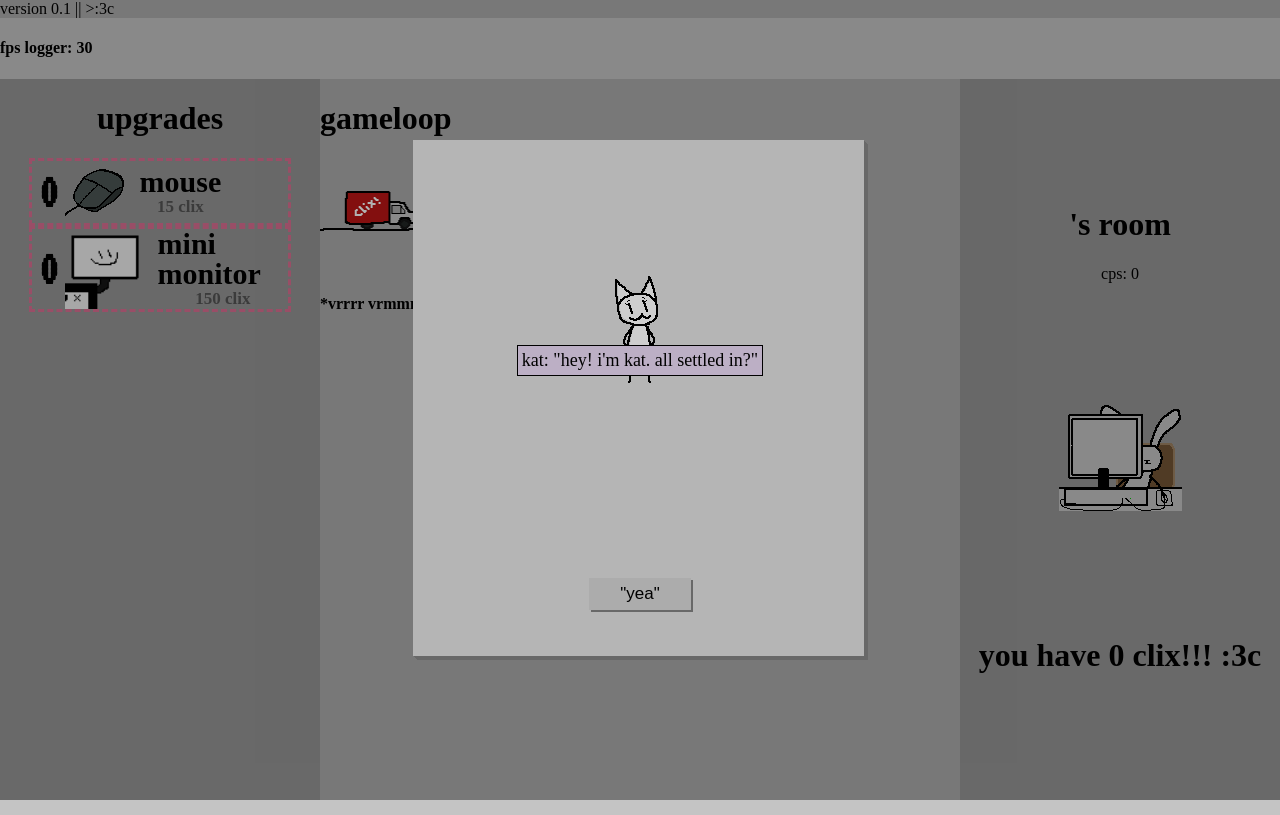
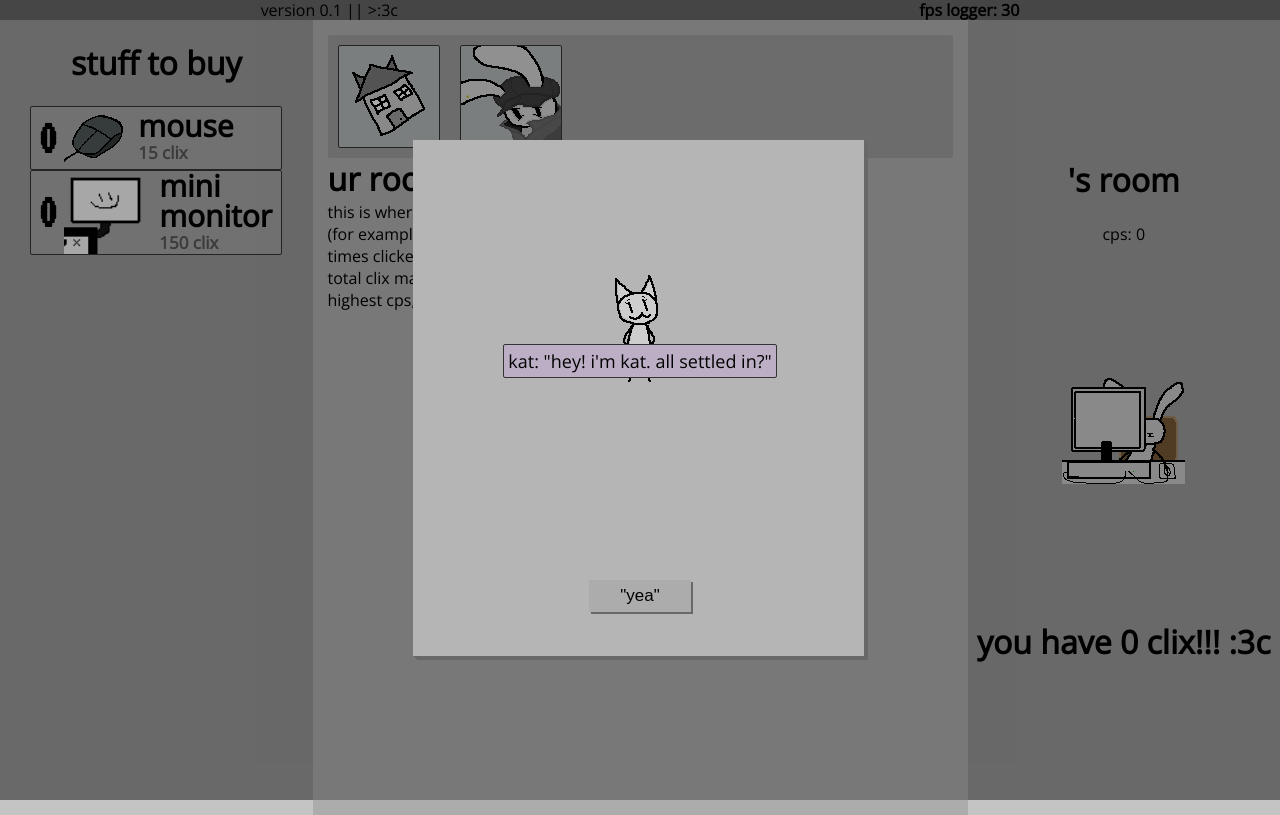
Before and after one commit to justdavidthatsit/clickerton, a plain HTML site: page index.html in a window 1280 px wide. Drawn offline with nearby package versions, Linux system fonts and the light colour scheme.

Commit message:
yeaaaaa close to alpha
woo

```diff
--- a/index.html
+++ b/index.html
@@ -26,16 +26,14 @@
   <link rel="preconnect" href="https://fonts.googleapis.com">
   <link rel="preconnect" href="https://fonts.gstatic.com" crossorigin>
   <link href="https://fonts.googleapis.com/css2?family=VT323&display=swap" rel="stylesheet">
+  <link href="https://fonts.googleapis.com/css2?family=Open+Sans&family=VT323&display=swap" rel="stylesheet">
 </head>
 
 <body>
 
   <div id="bread">
-
-    <div id="lettuceakathenavbar">
+    <div id="lettuce">
       version 0.1 || >:3c
-    </div>
-    <div>
       <h4>fps logger: <span id="fpstrack">0</span></h4>
     </div>
 
@@ -55,7 +53,7 @@
 
       <div id="upgrades">
 
-        <h1>upgrades</h1>
+        <h1>stuff to buy</h1>
 
         <div class="upgradebox" onclick="window.buy('mice')">
           <h2><span id="miceD">0</span></h2>
@@ -77,9 +75,18 @@
       </div>
 
       <div id="gameloop">
-        <h1>gameloop</h1>
-        <img src="img/clkrtnDELIVERYmeh.gif" class="notdraggable" draggable="false">
-        <h4>*vrrrr vrmmmm skrrr nrrrrrrrmmm verrmrmmmmmm SKRRRRRRR vrrrr*</h4>
+        <div id="navigationbar">
+          <img src="img/apartments.png" class="notdraggable menuoption" draggable="false" onclick="window.goto('room', 'jak')">
+          <img src="img/fella.png" class="notdraggable menuoption" draggable="false" onclick="window.goto('jak', 'room')">
+        </div>
+        <div id="room" class="LOCroom urhere">
+          <h1>ur room</h1>
+          <p4>this is where im gonna put all the stats in the game<br>(for example,<br>times clicked<br>total clix made<br>highest cps, etc)</p4>
+        </div>
+        <div id="jak" class="LOCjak urnothere">
+          <h1>your sketchy friend, jak</h1>
+          <p4>here you'll be able to buy mods that upgrade your stuff (idk stuff like bulletproof mice, monitor enhancers, etc)</p4>
+        </div>
       </div>
 
       <div id="clicker">
--- a/internalorgans.js
+++ b/internalorgans.js
@@ -134,6 +134,18 @@ function abbreviateNumber(value) {
   };
 };
 
+function goto(here, notthere){
+  //in the situation you need to add multiple "notthere"s, maybe find a way to add all the places ur not at in the variables area
+  var whereugoin
+  var whereufrom
+  whereugoin=here;
+  whereufrom=notthere;
+  document.getElementById(whereugoin).classList.add('urhere');
+  document.getElementById(whereugoin).classList.remove('urnothere');
+  document.getElementById(whereufrom).classList.remove('urhere');
+  document.getElementById(whereufrom).classList.add('urnothere');
+};
+
 console.log(localStorage);
 
 // THE SAVE BOX!!!!!!!!!!!!!!!!!!!!!!
--- a/style.css
+++ b/style.css
@@ -1,3 +1,7 @@
+:root {
+  --menubuttons: #b0b5b6;
+}
+
 html,
 body {
   display: flex;
@@ -8,6 +12,7 @@ body {
   flex-direction: column;
   margin: 0;
   padding: 0;
+  font-family: "Open Sans", sans-serif;
 }
 
 notdraggable {
@@ -24,8 +29,13 @@ notdraggable {
   height: 100%;
 }
 
-#lettuceakathenavbar {
-  background-color: #acacac;
+#lettuce {
+  display: flex;
+  height: 20px;
+  background-color: #646464;
+  justify-content: space-around;
+  flex-direction: row;
+  align-items: center;
 }
 
 #themeatalsoknownasthegame {
@@ -52,6 +62,7 @@ notdraggable {
   height: 100%;
   width: 50%;
   background-color: #acacac;
+  padding: 15px 15px 0px 15px;
 }
 
 #clicker {
@@ -141,8 +152,9 @@ notdraggable {
 .textbox {
   background-color: #bcafc5;
   border-style: solid;
+  border-radius: 2px;
   border-width: 1px;
-  border-color: rgb(0, 0, 0);
+  border-color: #333333;
   transform: translatey(-50px);
   font-size: 18px;
   text-align: center;
@@ -151,19 +163,21 @@ notdraggable {
 .upgradebox {
   display: flex;
   width: 80%;
-  border-style: dashed;
-  border-color: palevioletred;
-  border-width: 3px;
+  background-color: #a1a1a1;
+  transition: all 0.2s;
+  border-style: solid;
+  border-radius: 2px;
+  border-width: 1px;
+  border-color: #333333;
   align-items: center;
   user-select: none;
 }
 .upgradebox:hover {
-  border-color: palevioletred;
-  border-style: solid;
+  transform: translateX(5px);
+  background-color: #c1c6c7;
 }
 .upgradebox:active {
-  border-style: double;
-  border-color: rgb(95, 255, 47);
+  transform: translateX(1px);
 }
 .upgradebox img {
   height: 100%;
@@ -181,7 +195,7 @@ notdraggable {
   display: flex;
   flex-direction: column;
   justify-content: space-around;
-  align-items: center;
+  align-items: flex-start;
   margin-left: 5%;
   margin-right: auto;
 }
@@ -194,3 +208,44 @@ notdraggable {
   margin: 0;
   font-size: 17px;
 }
+/* THE MENU ICONS */
+#navigationbar {
+  display: flex;
+  border-radius: 2px;
+  width: 100%;
+  background-color: #9b9b9b;
+}
+.menuoption {
+  margin: 10px;
+  background-color: var(--menubuttons);
+  border-radius: 2px;
+  transition: all 0.1s;
+  border-style: solid;
+  border-width: 1px;
+  border-color: #333333;
+}
+.menuoption:hover {
+  transform: translateY(-2px);
+  background-color: #c1c6c7;
+}
+.menuoption:active {
+  transform: translateY(-1px);
+  background-color: #a9d3b3;
+}
+#gameloop h1 {
+  line-height: 0px;
+}
+
+/* menus */
+.urhere {
+  display: flex;
+}
+.urnothere {
+  display: none;
+}
+.LOCroom {
+  flex-direction: column;
+}
+.LOCjak {
+  flex-direction: column;
+}
```
Also changed, not shown: img/apartments.png (added), img/fella.png (added).
